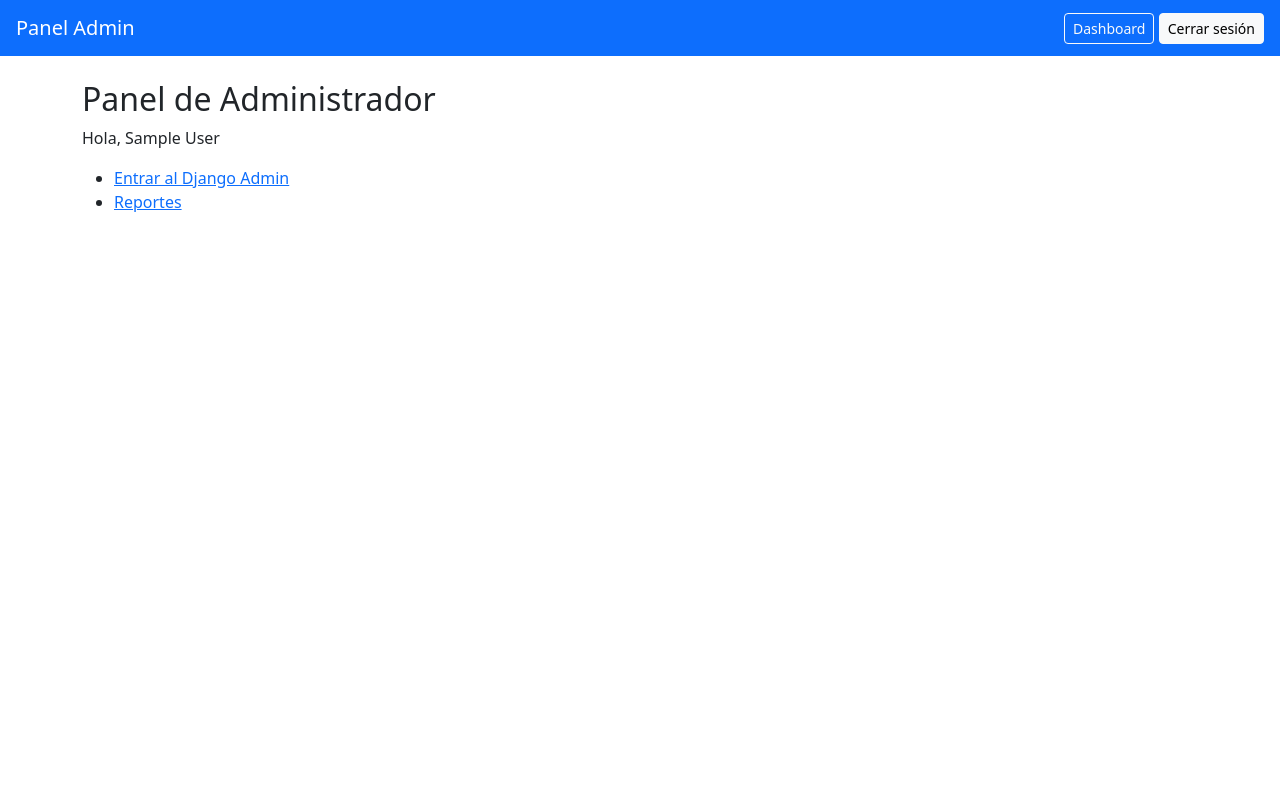
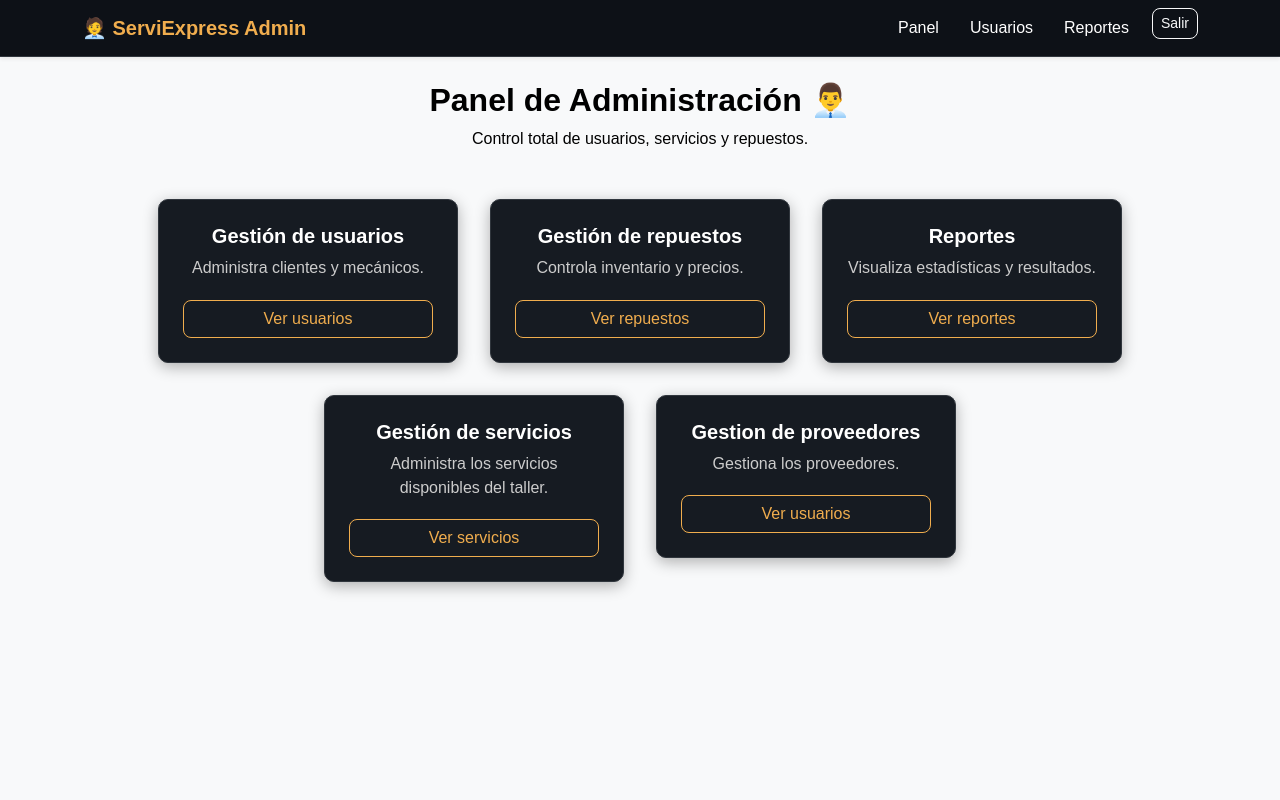
Before and after one commit to RoaStack/Serviexpress, a Django app: page /usuarios/dashboard/ in a window 1280 px wide. Run offline with Django 5.2, Linux system fonts and the light colour scheme; the visitor is signed in with stand-in values (Sample User, id 1); some libraries are stand-ins or nearby versions.

Commit message:
dahsboard de mecanicos por separado

```diff
--- a/templates/base.html
+++ b/templates/base.html
@@ -5,9 +5,20 @@
     <meta charset="UTF-8">
     <meta name="viewport" content="width=device-width, initial-scale=1.0">
     <title>ServiExpress | {% block title %}{% endblock %}</title>
-    <link rel="stylesheet" href="{% static 'css/bootstrap.min.css' %}">
+
+    <!-- Bootstrap (CDN) -->
+    <link
+        href="https://cdn.jsdelivr.net/npm/bootstrap@5.3.2/dist/css/bootstrap.min.css"
+        rel="stylesheet"
+        integrity="sha384-T3c6CoIi6uLrA9TneNEoa7RxnatzjcDSCmG1MXxSR1GAsXEV/Dwwykc2MPK8M2HN"
+        crossorigin="anonymous"
+    >
+
+    <!-- Bloque extra de CSS (para cliente, admin o mecánico) -->
+    {% block extra_css %}{% endblock %}
 </head>
-<body>
+
+<body class="bg-light">
     {% include 'includes/messages.html' %}
 
     {% if user.is_authenticated %}
@@ -28,6 +39,9 @@
         {% block content %}{% endblock %}
     </main>
 
-    <script src="{% static 'js/bootstrap.bundle.min.js' %}"></script>
+    <!-- Bootstrap JS (CDN) -->
+    <script
+        src="https://cdn.jsdelivr.net/npm/bootstrap@5.3.2/dist/js/bootstrap.bundle.min.js">
+    </script>
 </body>
 </html>
--- a/templates/includes/navbar_admin.html
+++ b/templates/includes/navbar_admin.html
@@ -1,10 +1,24 @@
-<nav class="navbar navbar-expand-lg navbar-dark bg-primary px-3">
-  <a class="navbar-brand" href="{% url 'home' %}">Panel Admin</a>
-  <div class="ms-auto">
-    <a href="{% url 'usuarios:dashboard' %}" class="btn btn-outline-light btn-sm">Dashboard</a>
-    <form method="post" action="{% url 'usuarios:logout_usuario' %}" class="d-inline">
-      {% csrf_token %}
-      <button type="submit" class="btn btn-light btn-sm">Cerrar sesión</button>
-    </form>
+<nav class="navbar navbar-expand-lg navbar-dark shadow-sm" style="background-color: #0d1117;">
+  <div class="container">
+    <a class="navbar-brand text-warning fw-bold" href="#">🧑‍💼 ServiExpress Admin</a>
+    <div class="collapse navbar-collapse">
+      <ul class="navbar-nav ms-auto">
+        <li class="nav-item">
+          <a class="nav-link text-light" href="#">Panel</a>
+        </li>
+        <li class="nav-item">
+          <a class="nav-link text-light" href="#">Usuarios</a>
+        </li>
+        <li class="nav-item">
+          <a class="nav-link text-light" href="#">Reportes</a>
+        </li>
+        <li class="nav-item">
+          <form method="post" action="{% url 'usuarios:logout_usuario' %}">
+            {% csrf_token %}
+            <button class="btn btn-outline-light btn-sm" type="submit">Salir</button>
+          </form>
+        </li>
+      </ul>
+    </div>
   </div>
 </nav>
--- /dev/null
+++ b/usuarios/static/usuarios/css/admin.css
@@ -0,0 +1,107 @@
+body {
+  background-color: #0d1117;
+  color: #fff;
+  font-family: 'Poppins', sans-serif;
+  margin: 0;
+  padding: 0;
+  min-height: 100vh;
+}
+
+/* ==== NAVBAR ==== */
+.navbar {
+  background-color: #0d1117 !important;
+  border-bottom: 1px solid #30363d;
+}
+
+.navbar .navbar-brand {
+  color: #f0ad4e !important;
+  font-weight: bold;
+}
+
+.navbar .nav-link {
+  color: #fff !important;
+  margin-right: 15px;
+  transition: color 0.3s;
+}
+
+.navbar .nav-link:hover {
+  color: #f0ad4e !important;
+}
+
+/* ==== CONTENEDOR DE DASHBOARD ==== */
+.dashboard-container {
+  display: flex;
+  flex-wrap: wrap;
+  justify-content: center;
+  align-items: flex-start;
+  gap: 2rem;
+  margin-top: 3rem;
+  padding: 0 1rem;
+}
+
+/* ==== CARDS ==== */
+.card {
+  background-color: #161b22;
+  border: 1px solid #30363d;
+  border-radius: 10px;
+  width: 300px;
+  padding: 1.5rem;
+  text-align: center;
+  transition: all 0.3s ease;
+  box-shadow: 0 4px 15px rgba(0, 0, 0, 0.3);
+}
+
+.card:hover {
+  border-color: #f0ad4e;
+  transform: translateY(-5px);
+}
+
+.card h5 {
+  font-weight: 600;
+  color: #fff;
+  margin-bottom: 0.5rem;
+}
+
+.card p {
+  color: #ccc;
+  margin-bottom: 1.2rem;
+}
+
+.btn {
+  border-radius: 8px;
+  font-weight: 500;
+}
+
+.btn-outline-warning {
+  color: #f0ad4e;
+  border-color: #f0ad4e;
+}
+
+.btn-outline-warning:hover {
+  background-color: #f0ad4e;
+  color: #0d1117;
+}
+
+/* ==== FOOTER ==== */
+footer {
+  margin-top: 3rem;
+  padding: 1rem 0;
+  text-align: center;
+  color: #aaa;
+  border-top: 1px solid #30363d;
+  font-size: 0.9rem;
+}
+
+/* ==== TÍTULO Y SUBTÍTULO DEL DASHBOARD ==== */
+.dashboard-title {
+  color: black;
+  font-weight: 700;
+  margin-bottom: 0.5rem;
+}
+
+.dashboard-subtitle {
+  color: black;
+  font-size: 1rem;
+  font-weight: 400;
+  margin-bottom: 2rem;
+}
--- /dev/null
+++ b/usuarios/templates/usuarios/administrador/dashboard_admin.html
@@ -0,0 +1,46 @@
+{% extends 'base.html' %}
+{% load static %}
+{% block title %}Panel de Administración{% endblock %}
+{% block extra_css %}
+<link rel="stylesheet" href="{% static 'usuarios/css/admin.css' %}">
+{% endblock %}
+
+{% block content %}
+<div class="text-center mt-4">
+  <h2 class="dashboard-title">Panel de Administración 👨‍💼</h2>
+  <p class="dashboard-subtitle">Control total de usuarios, servicios y repuestos.</p>
+</div>
+
+
+<div class="dashboard-container">
+  <div class="card">
+    <h5>Gestión de usuarios</h5>
+    <p>Administra clientes y mecánicos.</p>
+    <a href="#" class="btn btn-outline-warning">Ver usuarios</a>
+  </div>
+
+  <div class="card">
+    <h5>Gestión de repuestos</h5>
+    <p>Controla inventario y precios.</p>
+    <a href="#" class="btn btn-outline-warning">Ver repuestos</a>
+  </div>
+
+  <div class="card">
+    <h5>Reportes</h5>
+    <p>Visualiza estadísticas y resultados.</p>
+    <a href="#" class="btn btn-outline-warning">Ver reportes</a>
+  </div>
+
+  <div class="card">
+    <h5>Gestión de servicios</h5>
+    <p>Administra los servicios disponibles del taller.</p>
+    <a href="#" class="btn btn-outline-warning">Ver servicios</a>
+  </div>
+
+    <div class="card">
+    <h5>Gestion de proveedores</h5>
+    <p>Gestiona los proveedores.</p>
+    <a href="#" class="btn btn-outline-warning">Ver usuarios</a>
+  </div>
+</div>
+{% endblock %}
--- a/usuarios/templates/usuarios/dashboard_admin.html
+++ /dev/null
@@ -1,10 +0,0 @@
-{% extends 'base.html' %}
-{% block title %}Panel de administrador{% endblock %}
-{% block content %}
-<h2>Panel de Administrador</h2>
-<p>Hola, {{ request.user.get_full_name|default:request.user.username }}</p>
-<ul>
-  <li><a href="/admin/">Entrar al Django Admin</a></li>
-  <li><a href="#">Reportes</a></li>
-</ul>
-{% endblock %}
--- a/usuarios/urls.py
+++ b/usuarios/urls.py
@@ -1,5 +1,11 @@
 from django.urls import path
-from .views import login_usuario, registro_cliente, logout_usuario, dashboard
+from .views import (
+    login_usuario,
+    registro_cliente,
+    logout_usuario,
+    dashboard,
+    editar_perfil
+)
 from django.contrib.auth.views import LogoutView
 
 app_name = "usuarios"
@@ -9,4 +15,5 @@ urlpatterns = [
     path("registro/", registro_cliente, name="registro_usuario"),
     path("logout/", LogoutView.as_view(next_page="usuarios:login_usuario"), name="logout_usuario"),
     path("dashboard/", dashboard, name="dashboard"),
+    path("cliente/editar/", editar_perfil, name="editar_perfil"),
 ]
--- a/usuarios/views.py
+++ b/usuarios/views.py
@@ -4,7 +4,8 @@ from django.contrib.auth import login, authenticate, logout
 from django.contrib import messages
 from django.contrib.auth.forms import AuthenticationForm
 from django.contrib.auth.models import Group
-from .forms import RegistroClienteForm
+from .forms import RegistroClienteForm, EditarPerfilForm
+
 
 # 🧩 Registro de clientes (desde la web)
 def registro_cliente(request):
@@ -12,10 +13,8 @@ def registro_cliente(request):
         form = RegistroClienteForm(request.POST)
         if form.is_valid():
             user = form.save()
-            # Asignar grupo Clientes
             grupo_cliente, _ = Group.objects.get_or_create(name="Clientes")
             user.groups.add(grupo_cliente)
-            # Login automático
             login(request, user)
             messages.success(request, "¡Tu cuenta fue creada con éxito! 🎉")
             return redirect("usuarios:dashboard")
@@ -25,6 +24,7 @@ def registro_cliente(request):
         form = RegistroClienteForm()
 
     return render(request, "usuarios/registro.html", {"form": form})
+
 
 # 🔐 Login
 def login_usuario(request):
@@ -46,12 +46,14 @@ def login_usuario(request):
         form = AuthenticationForm()
     return render(request, "usuarios/login.html", {"form": form})
 
+
 # 🚪 Logout
 @login_required
 def logout_usuario(request):
     logout(request)
     messages.info(request, "Sesión cerrada correctamente.")
     return redirect("usuarios:login_usuario")
+
 
 # 🧭 Dashboard dinámico según grupo
 @login_required
@@ -60,16 +62,32 @@ def dashboard(request):
 
     # 👑 Admin (staff o superuser)
     if user.is_staff or user.is_superuser:
-        return render(request, "usuarios/dashboard_admin.html")
+        return render(request, "usuarios/administrador/dashboard_admin.html")
 
     # 🔧 Mecánico
     if user.groups.filter(name="Mecanicos").exists():
-        return render(request, "usuarios/dashboard_mecanico.html")
+        return render(request, "usuarios/mecanico/dashboard_mecanico.html")
 
     # 👤 Cliente
     if user.groups.filter(name="Clientes").exists():
-        return render(request, "usuarios/dashboard_cliente.html")
+        return render(request, "usuarios/cliente/dashboard_cliente.html")
 
     # Si no pertenece a ningún grupo
     messages.warning(request, "Tu usuario no tiene un rol asignado. Contacta al administrador.")
     return redirect("usuarios:login_usuario")
+
+
+# 👤 Edición de perfil (solo cliente)
+@login_required
+def editar_perfil(request):
+    perfil = request.user.perfil  # Relación OneToOne
+    if request.method == "POST":
+        form = EditarPerfilForm(request.POST, instance=perfil)
+        if form.is_valid():
+            form.save()
+            messages.success(request, "Perfil actualizado con éxito ✅")
+            return redirect("usuarios:dashboard")
+    else:
+        form = EditarPerfilForm(instance=perfil)
+
+    return render(request, "usuarios/cliente/editar_perfil.html", {"form": form})
```
Also changed, not shown: templates/includes/navbar_cliente.html (+16 -8 lines), templates/includes/navbar_mecanico.html (+16 -8 lines), usuarios/forms.py (+14 -6 lines), usuarios/static/usuarios/css/cliente.css (added, +41 -0 lines), usuarios/static/usuarios/css/mecanico.css (added, +152 -0 lines), usuarios/templates/usuarios/cliente/dashboard_cliente.html (added, +34 -0 lines), usuarios/templates/usuarios/cliente/editar_perfil.html (added, +14 -0 lines), usuarios/templates/usuarios/dashboard_cliente.html (deleted, +0 -8 lines), usuarios/templates/usuarios/dashboard_mecanico.html (deleted, +0 -10 lines), usuarios/templates/usuarios/mecanico/dashboard_mecanico.html (added, +28 -0 lines).
